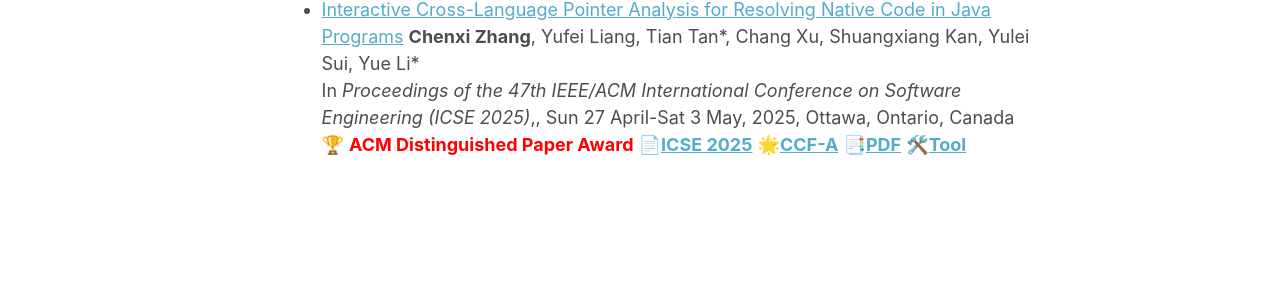
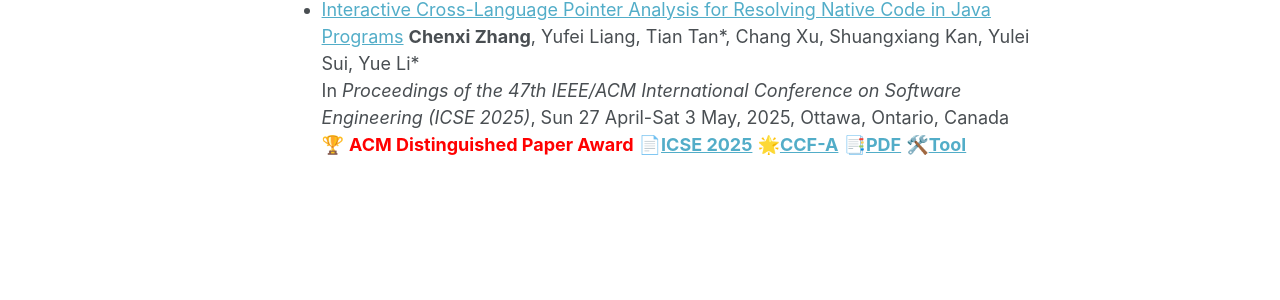
Before and after one commit to penguinfirst/penguinfirst.github.io, a Jekyll site: the page built from _pages/about.md, in a window 1280 px wide and 1084 px high. Shown: the part 527-827 px from the top of the window. Built offline with Jekyll 4.4.1, drawn with Linux system fonts in a browser that asks for light colours.

Commit message:
fix typo

```diff
--- a/_pages/about.md
+++ b/_pages/about.md
@@ -24,7 +24,7 @@ Papers
 
 - [Interactive Cross-Language Pointer Analysis for Resolving Native Code in Java Programs](/publications/icse2025.pdf)
   **Chenxi Zhang**, Yufei Liang, Tian Tan\*, Chang Xu, Shuangxiang Kan, Yulei Sui, Yue Li\*\
-  In *Proceedings of the 47th IEEE/ACM International Conference on Software Engineering (ICSE 2025)*,, Sun 27 April-Sat 3 May, 2025, Ottawa, Ontario, Canada\
+  In *Proceedings of the 47th IEEE/ACM International Conference on Software Engineering (ICSE 2025)*, Sun 27 April-Sat 3 May, 2025, Ottawa, Ontario, Canada\
   🏆 **<font color="red">ACM Distinguished Paper Award</font>**
   📄[**ICSE 2025**](https://conf.researchr.org/home/icse-2025)
   🌟[**CCF-A**](https://www.ccf.org.cn/Academic_Evaluation/By_category/)
```
